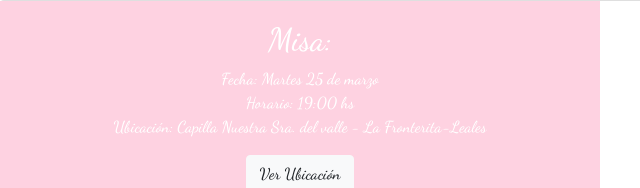
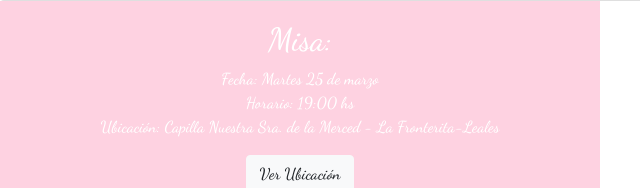
Before and after one commit to AbbiBruno/15-a-os-abril, a plain HTML site: page index.html in a window 1280 px wide. Shown: the part 4153-4341 px from the top of the page, 0-640 px from the left. Drawn offline with nearby package versions, Linux system fonts and the light colour scheme.

Commit message:
Cambio el nombre de la iglesia

```diff
--- a/index.html
+++ b/index.html
@@ -48,7 +48,7 @@
     <h2>Misa:</h2>
     <P >Fecha: Martes 25 de marzo<br>
         Horario: 19:00 hs <br>
-        Ubicación: Capilla Nuestra Sra. del valle - La Fronterita-Leales </P>
+        Ubicación: Capilla Nuestra Sra. de la Merced - La Fronterita-Leales </P>
 
         <div > <a  href="https://www.google.com/maps?q=-27.0821694,-65.1168005&z=17&hl=es" target="_blank">
           <button type="button" class="btn btn-light ">Ver Ubicación</button></a>
```
